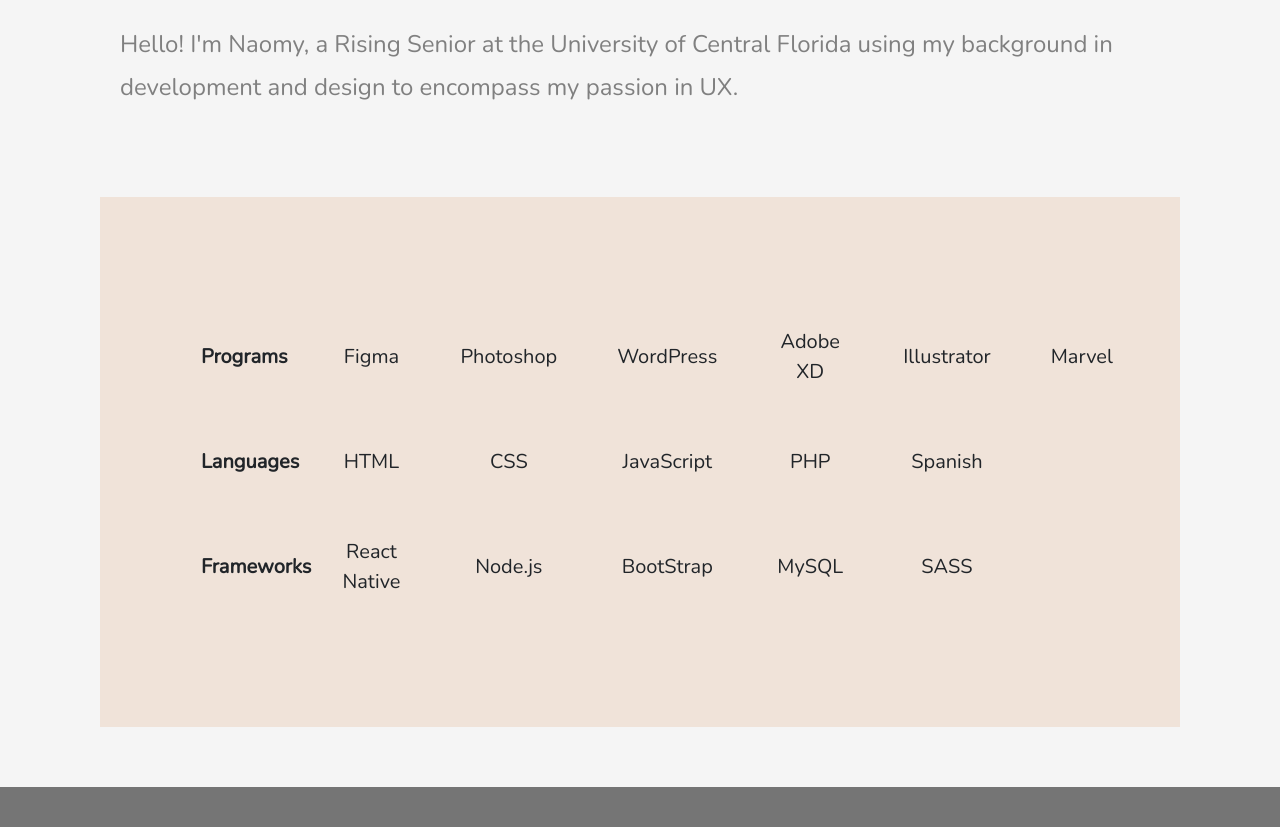
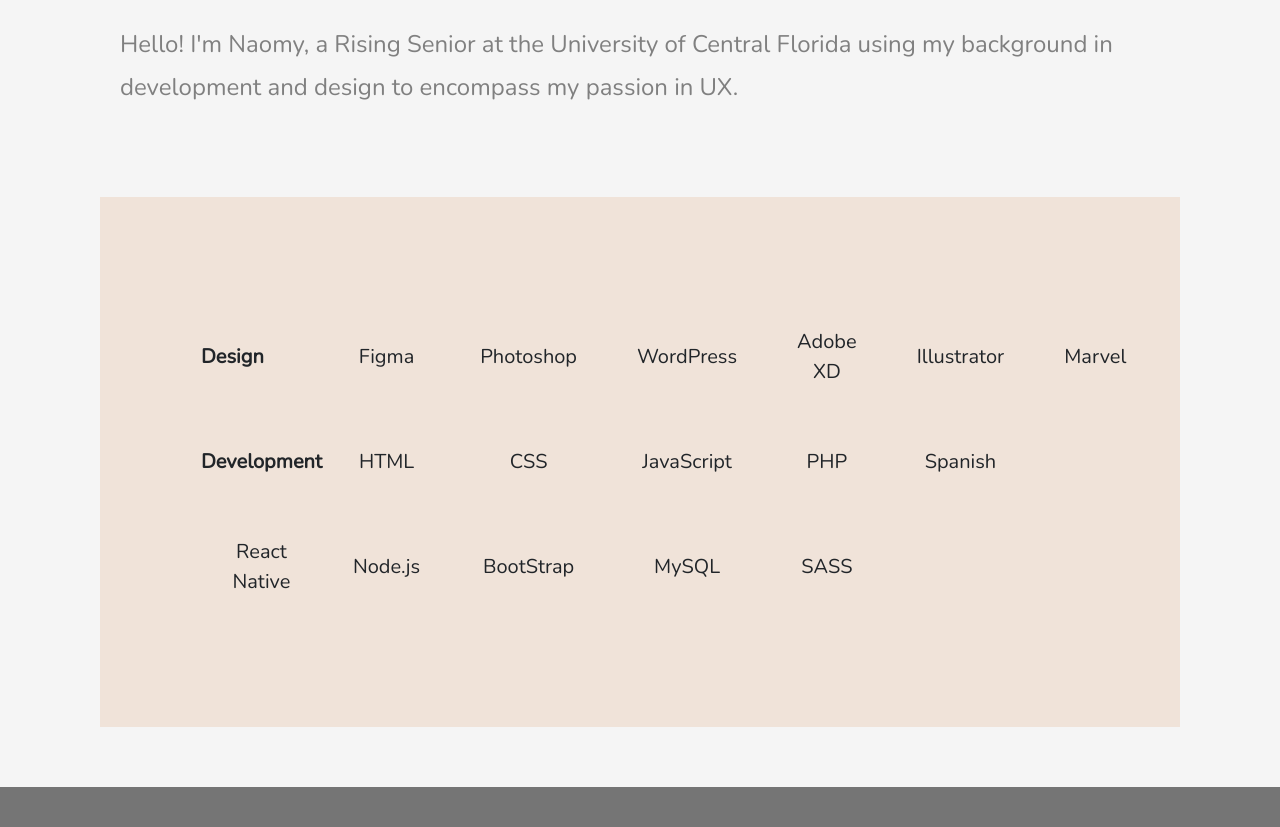
Before and after one commit to nnoguez/official-portfolio, a plain HTML site: page portfolio/index.html in a window 1280 px wide. Shown: the part 593-1420 px from the top of the page. Drawn offline with nearby package versions, Linux system fonts and the light colour scheme.

Commit message:
June 23, 2022 4:09 AM

```diff
--- a/portfolio/index.html
+++ b/portfolio/index.html
@@ -40,7 +40,7 @@
         <div class="container-2">
             <table>
                 <tr>
-                  <th>Programs</th>
+                  <th>Design</th>
                       <td>Figma</td>
                       <td>Photoshop</td>
                       <td>WordPress</td>
@@ -50,22 +50,19 @@
                 </tr>
 
                 <tr>
-                  <th>Languages</th>
+                  <th>Development</th>
                       <td>HTML</td>
                       <td>CSS</td>
                       <td>JavaScript</td>
                       <td>PHP</td>
                       <td>Spanish</td>
                 </tr>
-
                 <tr>
-                  <th>Frameworks</th>
                       <td>React Native</td>
                       <td>Node.js</td>
                       <td>BootStrap</td>
                       <td>MySQL</td>
                       <td>SASS</td>
-
                 </tr>
               </table>
         </div>
```
